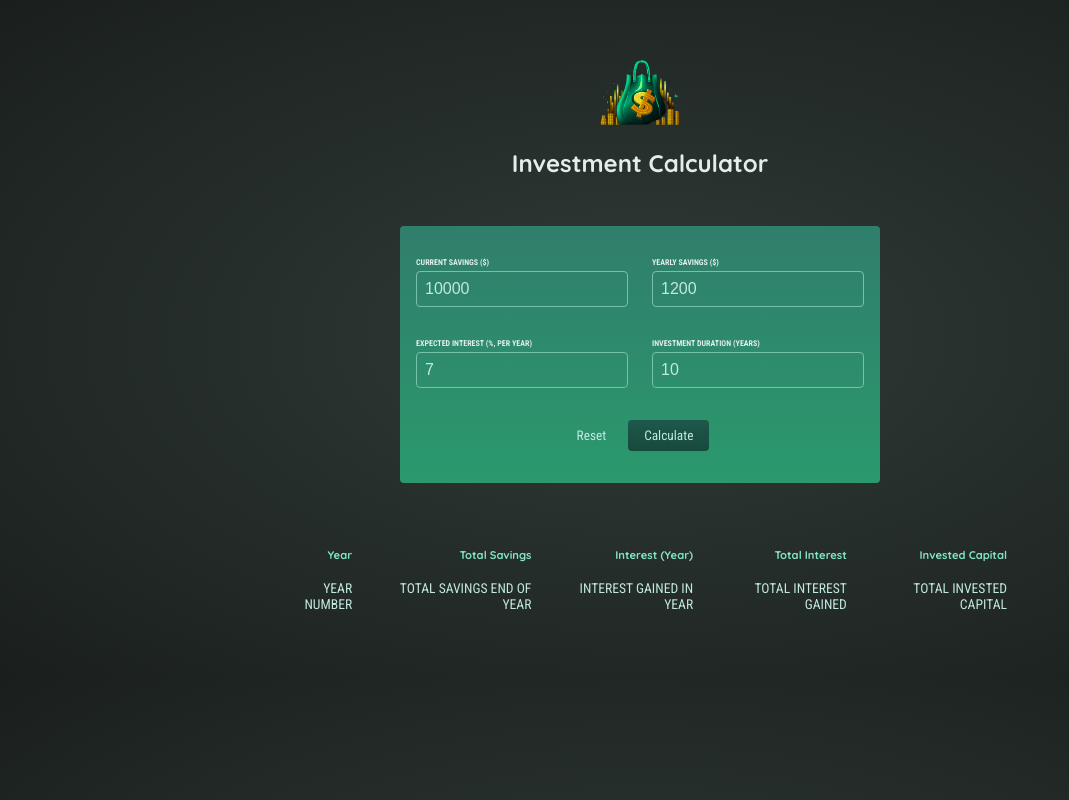
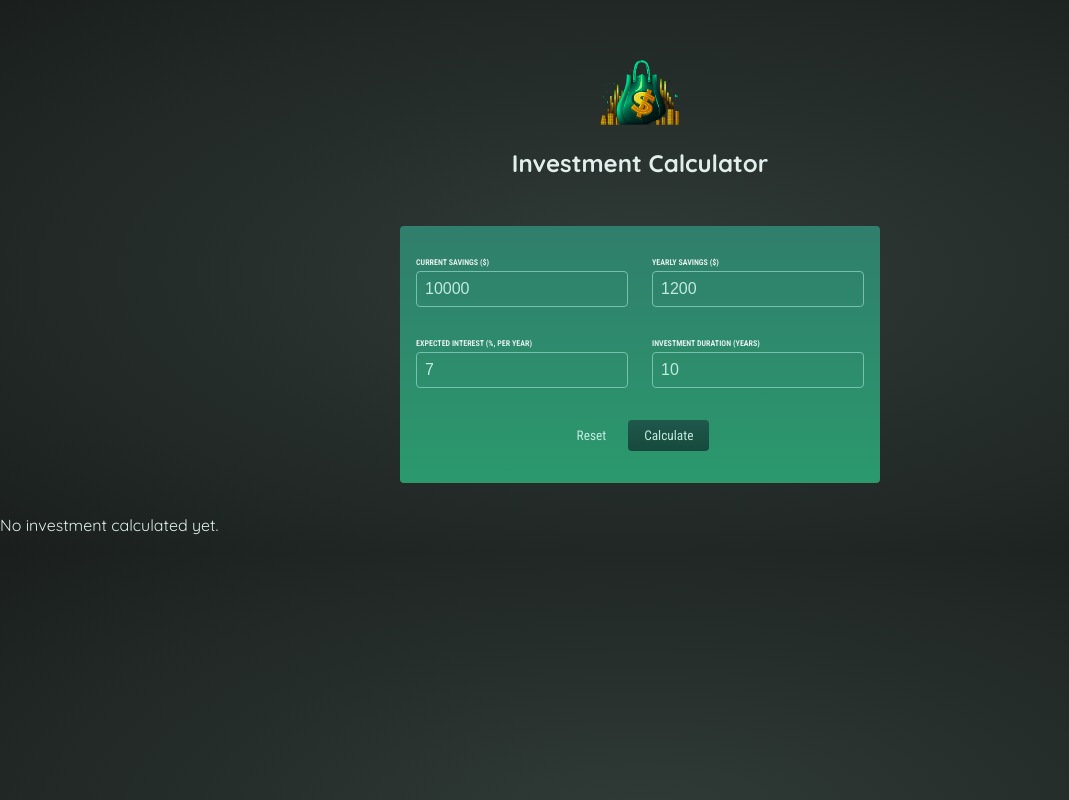
Before and after one commit to dluigi/react-investment-calculator, a React (Create React App) app: page / in a window 1280 px wide. Shown: the whole page, without its empty margins (0-1069 px from the left). Built offline with nearby package versions, Linux system fonts and the light colour scheme.

Commit message:
Outputting Results Conditionally

```diff
--- a/src/App.js
+++ b/src/App.js
@@ -13,9 +13,9 @@ function App() {
 
     // do something with yearlyData ...
   };
+
+  const yearlyData = []; // per-year results
   if (userInput) {
-    const yearlyData = []; // per-year results
-
     let currentSavings = +userInput["current-savings"]; // feel free to change the shape of this input object!
     const yearlyContribution = +userInput["yearly-contribution"]; // as mentioned: feel free to change the shape...
     const expectedReturn = +userInput["expected-return"] / 100;
@@ -43,7 +43,8 @@ function App() {
       {/* Todo: Show below table conditionally (only once result data is available) */}
       {/* Show fallback text if no data is available */}
 
-      <ResultsTable />
+      {!userInput && <p>No investment calculated yet.</p>}
+      {userInput && <ResultsTable data={yearlyData} initialInvestment={userInput['current-savings']}/>}
     </div>
   );
 }
--- a/src/components/ResultsTable/ResultsTable.js
+++ b/src/components/ResultsTable/ResultsTable.js
@@ -1,25 +1,38 @@
 import React from "react";
+import TableHead from "./TableHead";
+
+const formatter = new Intl.NumberFormat("en-US", {
+  style: "currency",
+  currency: "USD",
+  minimumFractionDigits: 2,
+  maximumFractionDigits: 2,
+});
 
 const ResultsTable = (props) => {
   return (
     <table className="result">
-      <thead>
-        <tr>
-          <th>Year</th>
-          <th>Total Savings</th>
-          <th>Interest (Year)</th>
-          <th>Total Interest</th>
-          <th>Invested Capital</th>
-        </tr>
-      </thead>
+      <TableHead />
       <tbody>
-        <tr>
-          <td>YEAR NUMBER</td>
-          <td>TOTAL SAVINGS END OF YEAR</td>
-          <td>INTEREST GAINED IN YEAR</td>
-          <td>TOTAL INTEREST GAINED</td>
-          <td>TOTAL INVESTED CAPITAL</td>
-        </tr>
+        {props.data.map((yearData) => (
+          <tr key={yearData.year}>
+            <td>{yearData.year}</td>
+            <td>{formatter.format(yearData.savingsEndOfYear)}</td>
+            <td>{formatter.format(yearData.yearlyInterest)}</td>
+            <td>
+              {formatter.format(
+                yearData.savingsEndOfYear -
+                  props.initialInvestment -
+                  yearData.yearlyContribution * yearData.year
+              )}
+            </td>
+            <td>
+              {formatter.format(
+                props.initialInvestment +
+                  yearData.yearlyContribution * yearData.year
+              )}
+            </td>
+          </tr>
+        ))}
       </tbody>
     </table>
   );
--- /dev/null
+++ b/src/components/ResultsTable/TableHead.js
@@ -0,0 +1,16 @@
+import React from "react";
+
+const TableHead = () => {
+  return (
+    <thead>
+      <tr>
+        <th>Year</th>
+        <th>Total Savings</th>
+        <th>Interest (Year)</th>
+        <th>Total Interest</th>
+        <th>Invested Capital</th>
+      </tr>
+    </thead>
+  );
+};
+export default TableHead;
--- a/src/components/UserInput/UserInput.js
+++ b/src/components/UserInput/UserInput.js
@@ -13,7 +13,7 @@ const UserInput = (props) => {
   const submitHandler = (event) => {
     event.preventDefault();
     console.log("SUBMIT");
-    props.calculateHandler(userInput);
+    props.onCalculate(userInput);
   };
 
   const resetHandler = () => {
```
